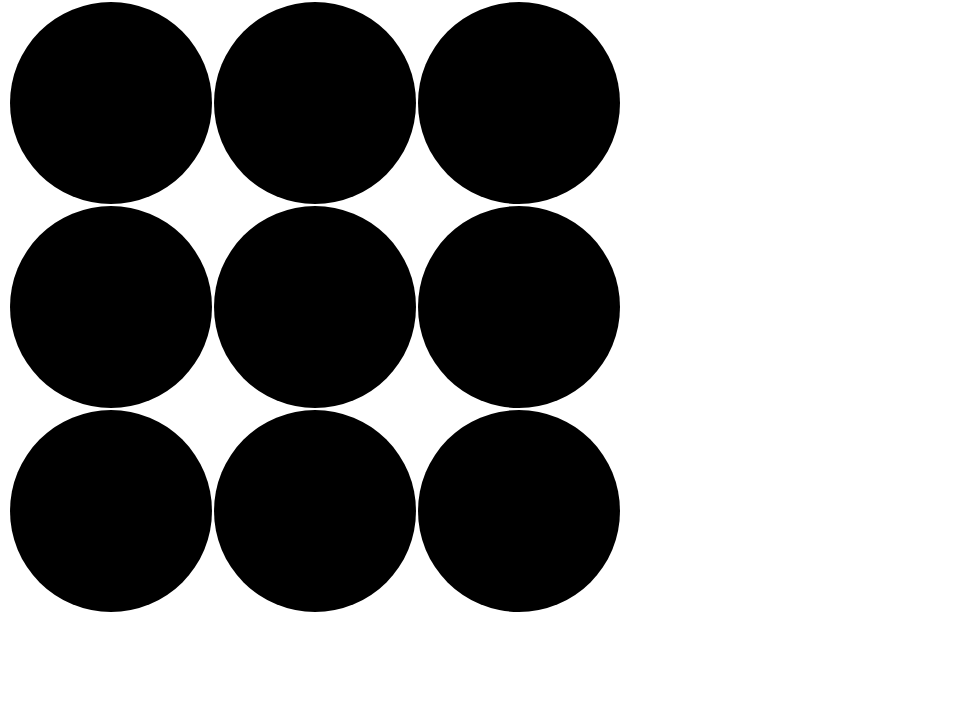
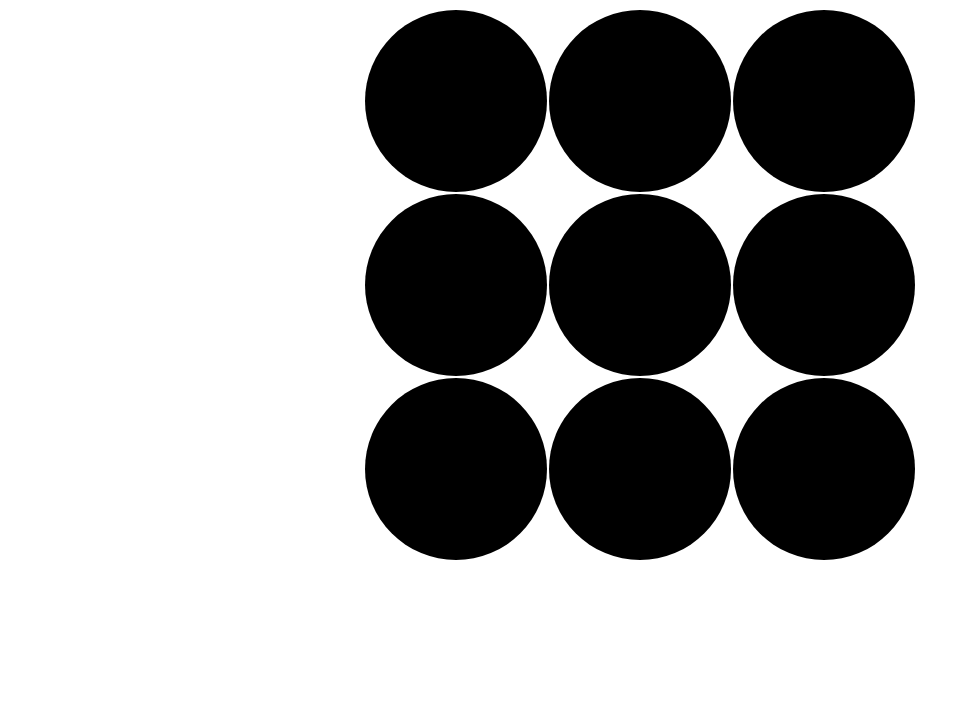
Before and after one commit to durgaprasadd/react-tic-tac-toe, a React app: page / in a window 1280 px wide. Shown: the part 80-800 px from the top of the page, without its empty margins (0-970 px from the left). Built offline with nearby package versions, Linux system fonts and the light colour scheme.

Commit message:
Added UI enhancement.

```diff
--- a/src/index.css
+++ b/src/index.css
@@ -1,10 +1,15 @@
+div{
+  display: flex;
+  flex-direction: column;
+  align-items: center;
+}
 
 td{
-  width: 200px;
-  height: 200px;
+  width: 180px;
+  height: 180px;
   border-radius: 50%;
   background: black;
   color: aqua;
-  font-size: 100px;
+  font-size: 50px;
   text-align: center;
 }
```
